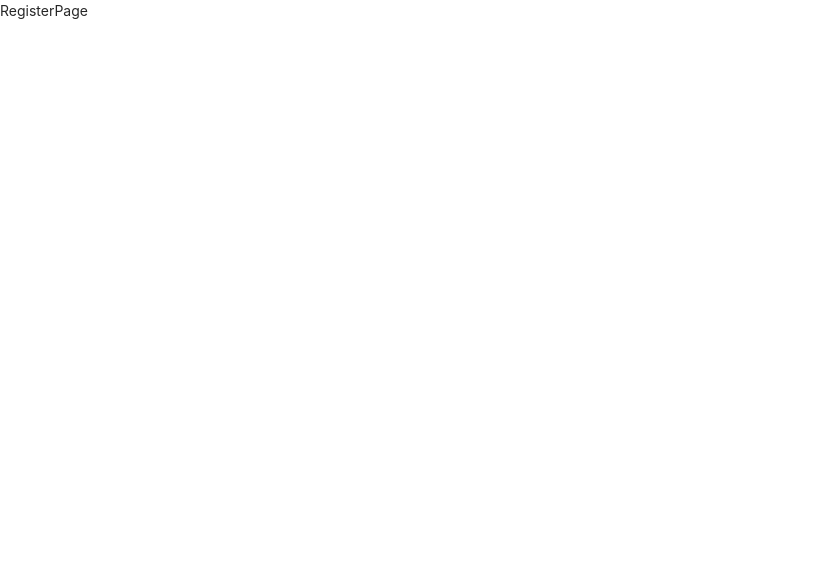
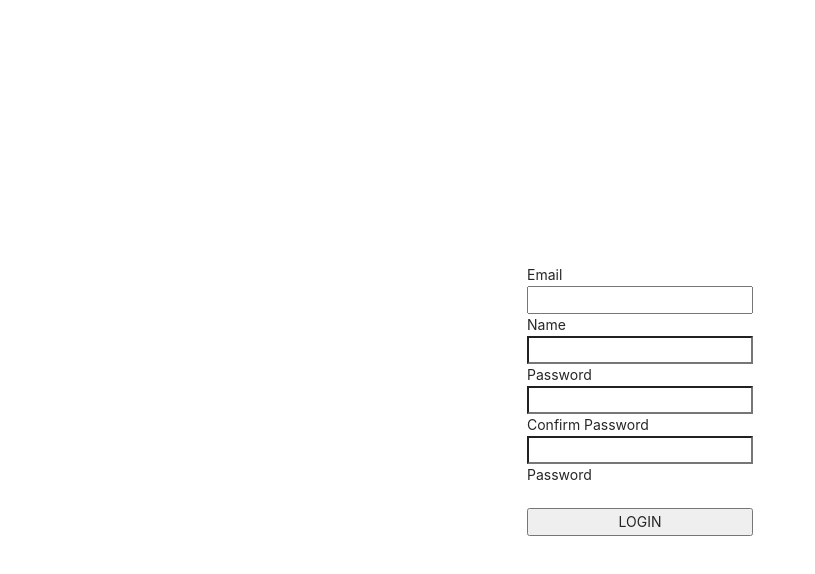
Before and after one commit to yoo94/react-movieDB, a React (Create React App) app in the folder client/: page /register in a window 1280 px wide. Shown: the top 574 px of the page, without its empty margins (0-815 px from the left). Built offline with nearby package versions, Linux system fonts and the light colour scheme.

Commit message:
react  redux 회원가입

```diff
--- a/client/src/_action/types.js
+++ b/client/src/_action/types.js
@@ -1 +1,2 @@
 export const LOGIN_USER = "login_user";
+export const REGISTER_USER = "register_user";
--- a/client/src/_action/user_action.js
+++ b/client/src/_action/user_action.js
@@ -1,5 +1,5 @@
 import axios from "axios";
-import {LOGIN_USER} from './types'
+import {LOGIN_USER,REGISTER_USER} from './types'
 
 export function loginUser(dataToSubmit) {
 
@@ -12,3 +12,14 @@
         payload: request
     }
 }
+export function registerUser(dataToSubmit) {
+
+    const request = axios.post('/api/users/register', dataToSubmit)
+        .then(response =>
+            response.data
+        )
+    return {
+        type: REGISTER_USER,
+        payload: request
+    }
+}
--- a/client/src/_reducers/user_reducer.js
+++ b/client/src/_reducers/user_reducer.js
@@ -1,10 +1,14 @@
-import {LOGIN_USER} from '../_action/types'
+import {LOGIN_USER,REGISTER_USER} from '../_action/types'
+import {useDispatch} from "react-redux";
+import {useState} from "react";
+import {loginUser} from "../_action/user_action";
 
 export default function (state={},action){
     switch (action.type) {
         case LOGIN_USER:
             return{ ...state, loginSuccess: action.payload}
-
+        case REGISTER_USER:
+            return{ ...state, registre: action.payload}
         default:
             return state;
 
--- a/client/src/components/views/RegisterPage/RegisterPage.js
+++ b/client/src/components/views/RegisterPage/RegisterPage.js
@@ -1,11 +1,73 @@
-import React from 'react'
+import React, {useState} from 'react'
+import {useDispatch} from "react-redux";
+import {registerUser} from "../../../_action/user_action";
 
-function RegisterPage() {
+
+function RegisterPage(props) {
+    const dispatch = useDispatch()
+    const [Email, setEmail] = useState("")
+    const [Password, setPassword] = useState("")
+    const [Name, setName] = useState("")
+    const [ConfirmPassword, setConfirmPassword] = useState("")
+
+    const onEmailHandler = (event) => {
+        setEmail(event.currentTarget.value)
+    }
+    const onPasswordlHandler = (event) => {
+        setPassword(event.currentTarget.value)
+    }
+    const onNameHandler = (event) => {
+        setName(event.currentTarget.value)
+    }
+    const onConfirmPasswordHandler = (event) => {
+        setConfirmPassword(event.currentTarget.value)
+    }
+    const onsubmitHandler = (event) => {
+        event.preventDefault();
+
+        if(Password !== ConfirmPassword){
+            return alert("비밀번호 확인을 다시 확인해 주세요")
+        }
+
+        let body = {
+            email: Email,
+            name: Name,
+            password: Password,
+        }
+
+        dispatch(registerUser(body))
+            .then(response => {
+                if(response.payload.success){
+                    alert("회원가입 완료")
+                    props.history.push("/login")
+                }else {
+                    alert("회원가입 실패")
+                }
+            })
+    }
     return (
-        <div>
-            RegisterPage
-        </div>
-    )
+    <div style={{
+        display: 'flex',
+        justifyContent: 'center',
+        alignItems: 'center',
+        width: '100%',
+        height: '100vh'
+    }}>
+        <form style={{display: 'flex', flexDirection: 'column'}} onSubmit={onsubmitHandler}>
+            <label>Email</label>
+            <input type="email" value={Email} onChange={onEmailHandler}/>
+            <label>Name</label>
+            <input type="text" value={Name} onChange={onNameHandler}/>
+            <label>Password</label>
+            <input type="password" value={Password} onChange={onPasswordlHandler}/>
+            <label>Confirm Password</label>
+            <input type="password" value={ConfirmPassword}
+                   onChange={onConfirmPasswordHandler}/><label>Password</label>
+            <br/>
+            <button>LOGIN</button>
+        </form>
+    </div>
+)
 }
 
 export default RegisterPage
```
